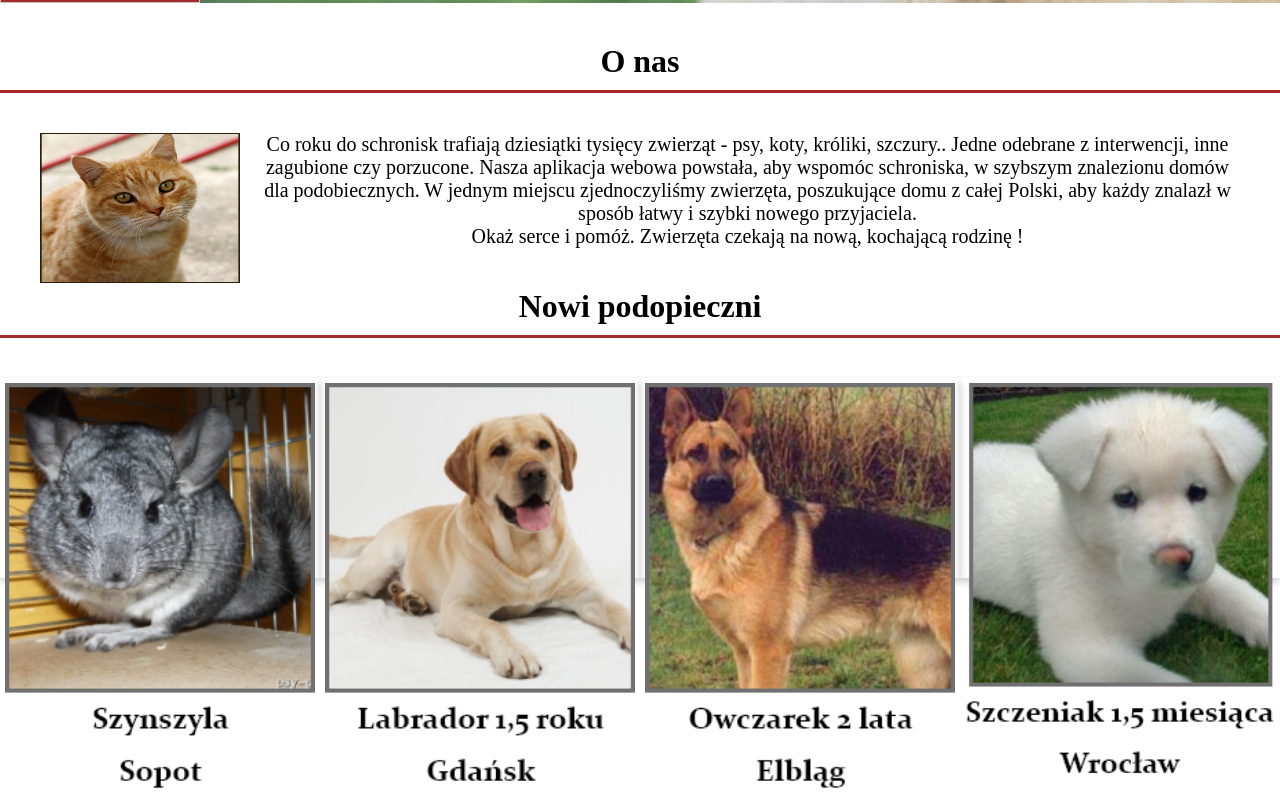
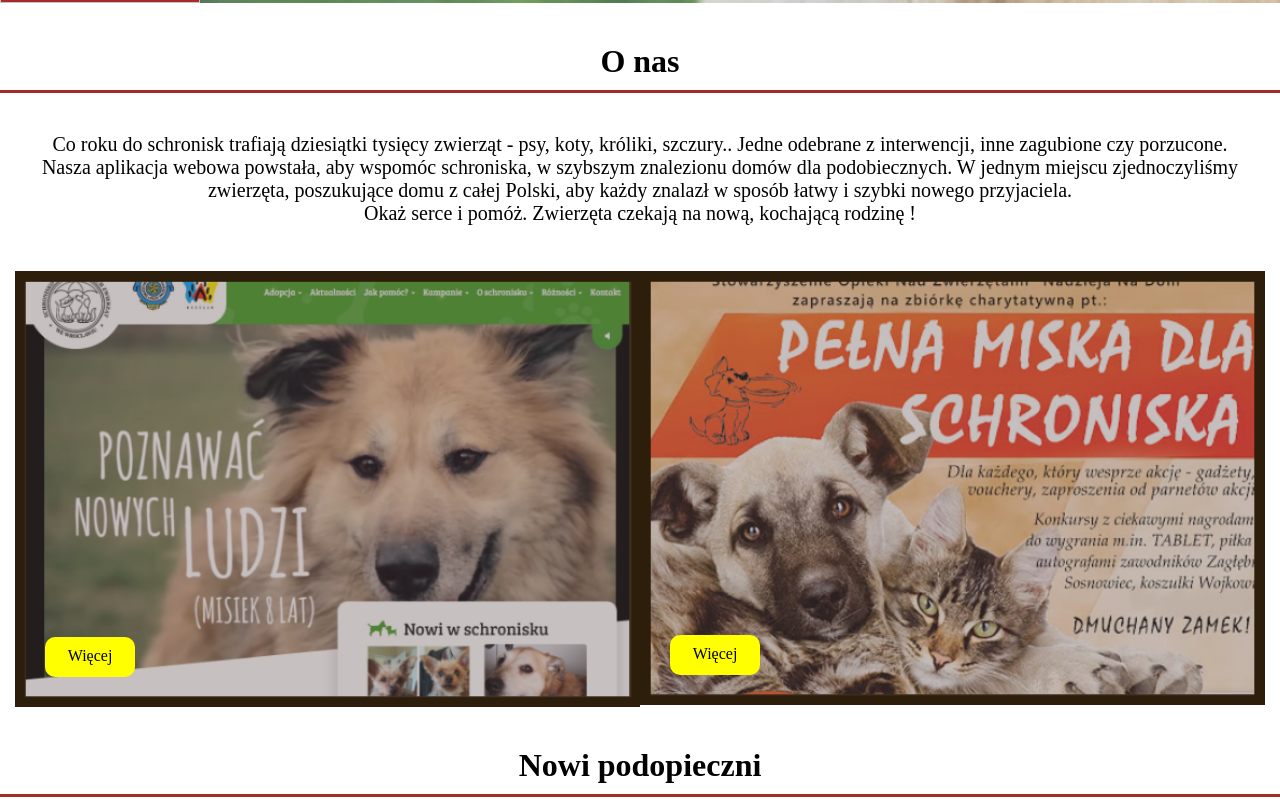
Before and after one commit to maszarobak/DomZwierzaka, a plain HTML site: page index.html in a window 1280 px wide. Shown: the part 797-1600 px from the top of the page. Drawn offline with Linux system fonts and the light colour scheme.

Commit message:
ver6.homepage.poprawki

```diff
--- a/index.html
+++ b/index.html
@@ -44,24 +44,35 @@
     </div>
 
     <div class="onas">
-      <a name="onas"></a>
+
       <h1
         style="text-align: center; border-bottom: solid brown; padding-top: 40px; padding-bottom: 10px; margin-bottom: 40px;">
-        O nas
+        <a name="onas">O nas</a>
       </h1>
 
       <div class="text_onas">
-        <img src="Cat03.png" style=" width: 200px;
-        height: 150px;float:left;margin-right:15px;" />
+
         Co roku do schronisk trafiają dziesiątki tysięcy zwierząt - psy, koty, króliki, szczury..
         Jedne odebrane z interwencji, inne zagubione czy porzucone.
         Nasza aplikacja webowa powstała, aby wspomóc schroniska, w szybszym znalezionu domów dla podobiecznych.
         W jednym miejscu zjednoczyliśmy zwierzęta, poszukujące domu z całej Polski,
         aby każdy znalazł w sposób łatwy i szybki nowego przyjaciela.
         <br>Okaż serce i pomóż. Zwierzęta czekają na nową, kochającą rodzinę !
+        <br>
+        <br><br>
+        <div style="clear: both;"></div>
 
       </div>
 
+      <div style="float: left; width: 50%; padding-left: 15px;"><img style="width:100%;" src="Group 3.png">
+        <div class="btn_wiecej">Więcej</div>
+      </div>
+      <div style="float: left; width: 50%; padding-right: 15px;"><img style="width: 100%;" src="Group 4.png">
+        <div class="btn_wiecej">Więcej</div>
+      </div>
+
+
+      <div style="clear: both;"></div>
 
     </div>
     <div class="nowe">
@@ -69,15 +80,15 @@
       <h1
         style="text-align: center; border-bottom: solid brown; padding-top: 40px; padding-bottom: 10px; margin-bottom: 40px;">
         Nowi
-        podopieczni</h1>
-
+        podopieczni
+      </h1>
 
       <div class="row">
 
+        <div class="column_nowi"><img src="Group 5.png" style="width:100%"></div>
+        <div class="column_nowi"><img src="Group 6.png" style="width:100%"></div>
+        <div class="column_nowi"><img src="Group 7.png" style="width:100%"></div>
         <div class="column_nowi"><img src="Group 8.png" style="width:100%"></div>
-        <div class="column_nowi"><img src="Group 7.png" style="width:100%"></div>
-        <div class="column_nowi"><img src="Group 6.png" style="width:100%"></div>
-        <div class="column_nowi"><img src="Group 5.png" style="width:100%"></div>
 
       </div>
 
--- a/style.css
+++ b/style.css
@@ -116,8 +116,22 @@ height: 70px;
   font-size: 20px;
   text-align: center;
 }
+.btn_wiecej{
+  position: absolute;
+  margin-top: -70px;
+  margin-left: 30px;
+  background-color: yellow;
+    width: 90px;
+    height: 40px;
+    color:black;
+    border-radius: 10px;
+padding-top: 10px;
+    text-align: center;
+    text-decoration: none;
+}
 
     .column_nowi {
+
       float: left;
       width: 25%;
       padding: 5px;
```
Also changed, not shown: Group 3.png (added), Group 4.png (added), 1 other file.
